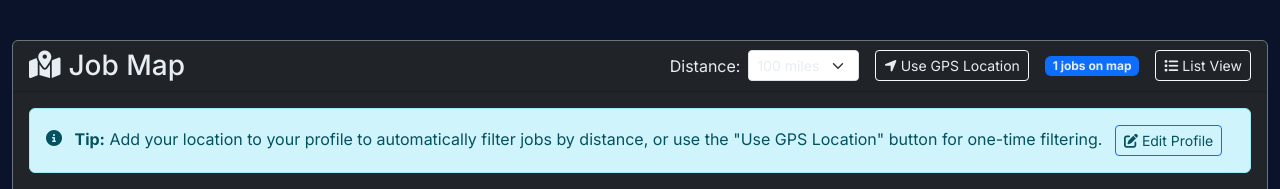
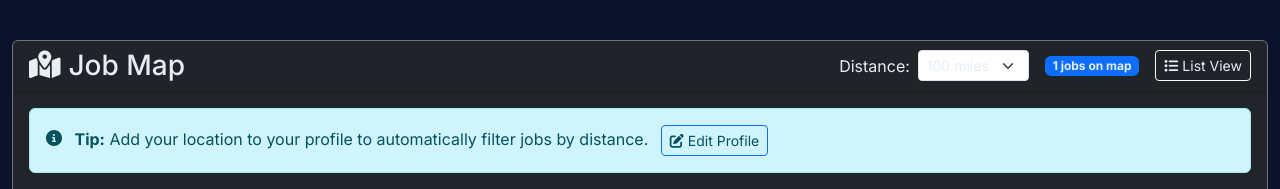
Before and after one commit to ritwij-ghosh/cs2340-team-project, a Django app: template jobs/templates/jobs/map.html in a window 1280 px wide. Shown: the part 63-252 px from the top of the page. Run offline with Django 5.2, Linux system fonts and the light colour scheme; data comes from the database, SQL or seed files in the repository; the template is opened without the code that fills it: values that come from a table or form of the project are taken from there, most other values are stand-ins (such as "Sample title", 1, 10 or a date in 2020).

Commit message:
Remove GPS location functionality, use only profile location
- Remove 'Use GPS Location' button from map interface
- Remove GPS geolocation JavaScript function and event listeners
- Update backend to only use profile location for filtering
- Simplify user location marker popup to show 'From your profile'
- Update legend to only show 'Your Profile Location'
- Remove GPS-related URL parameter handling
- Streamline location-based filtering to profile-only approach
- Clean up template alerts and messaging

```diff
--- a/jobs/templates/jobs/map.html
+++ b/jobs/templates/jobs/map.html
@@ -22,9 +22,6 @@
                 <option value="all">All jobs</option>
               </select>
             </div>
-            <button id="getLocationBtn" class="btn btn-outline-light btn-sm">
-              <i class="fas fa-location-arrow me-1"></i>Use GPS Location
-            </button>
             <span class="badge bg-primary">{{ jobs_count }} jobs on map</span>
             {% if user_lat and user_lon %}
               <span class="badge bg-success">
@@ -37,7 +34,7 @@
           </div>
         </div>
         <div class="card-body p-0">
-          {% if user_lat and user_lon and not request.GET.lat %}
+    {% if user_lat and user_lon %}
       <div class="alert alert-success m-3" role="alert" style="color: #0f5132;">
         <i class="fas fa-map-marker-alt me-2"></i>
         <strong>Location loaded from your profile!</strong> Jobs are automatically filtered by distance from {{ request.user.user_profile.location }}.
@@ -46,7 +43,7 @@
     {% if not user_lat and not user_lon and not has_profile_location %}
       <div class="alert alert-info m-3" role="alert" style="color: #055160;">
         <i class="fas fa-info-circle me-2"></i>
-              <strong>Tip:</strong> Add your location to your profile to automatically filter jobs by distance, or use the "Use GPS Location" button for one-time filtering.
+        <strong>Tip:</strong> Add your location to your profile to automatically filter jobs by distance.
         <a href="{% url 'profiles:edit' %}" class="btn btn-sm btn-outline-primary ms-2">
           <i class="fas fa-edit me-1"></i>Edit Profile
         </a>
@@ -84,9 +81,6 @@ document.addEventListener('DOMContentLoaded', function() {
     const userLat = {{ user_lat|default:"null" }};
     const userLon = {{ user_lon|default:"null" }};
     const maxDistance = {{ max_distance|default:"100" }};
-
-    // Check if location is from profile or GPS
-    const isProfileLocation = !window.location.search.includes('lat=');
 
     // Create markers for each job
     let markers = [];
@@ -195,61 +189,8 @@ document.addEventListener('DOMContentLoaded', function() {
         document.querySelector('.badge').textContent = `${filteredJobs.length} jobs on map`;
     }
 
-    // Geolocation functionality
-    function getCurrentLocation() {
-        if (!navigator.geolocation) {
-            alert('Geolocation is not supported by this browser.');
-            return;
-        }
-
-        const button = document.getElementById('getLocationBtn');
-        button.innerHTML = '<i class="fas fa-spinner fa-spin me-1"></i>Getting Location...';
-        button.disabled = true;
-
-        navigator.geolocation.getCurrentPosition(
-            function(position) {
-                const lat = position.coords.latitude;
-                const lon = position.coords.longitude;
-
-                // Add user location marker
-                if (userLocationMarker) {
-                    map.removeLayer(userLocationMarker);
-                }
-
-                const userLocationIcon = L.divIcon({
-                    className: 'user-location-icon',
-                    html: '<div style="background-color: #dc3545; width: 20px; height: 20px; border-radius: 50%; border: 3px solid white; box-shadow: 0 2px 8px rgba(0,0,0,0.4); display: flex; align-items: center; justify-content: center;"><i class="fas fa-user" style="color: white; font-size: 10px;"></i></div>',
-                    iconSize: [20, 20],
-                    iconAnchor: [10, 10]
-                });
-
-                userLocationMarker = L.marker([lat, lon], { icon: userLocationIcon })
-                    .addTo(map)
-                    .bindPopup(`
-                        <div style="text-align: center;">
-                            <h6 style="color: black; margin-bottom: 5px;"><i class="fas fa-user me-1"></i>Your Location</h6>
-                            <p style="color: black; margin: 0;">GPS location</p>
-                        </div>
-                    `);
-
-                // Reload page with location parameters
-                const url = new URL(window.location);
-                url.searchParams.set('lat', lat);
-                url.searchParams.set('lon', lon);
-                url.searchParams.set('distance', document.getElementById('distanceFilter').value);
-                window.location.href = url.toString();
-            },
-            function(error) {
-                console.error('Error getting location:', error);
-                alert('Unable to get your location. Please check your browser permissions.');
-                button.innerHTML = '<i class="fas fa-location-arrow me-1"></i>Use My Location';
-                button.disabled = false;
-            }
-        );
-    }
 
     // Event listeners
-    document.getElementById('getLocationBtn').addEventListener('click', getCurrentLocation);
     document.getElementById('distanceFilter').addEventListener('change', updateMapWithFilter);
 
     // Initialize map with current data
@@ -269,7 +210,7 @@ document.addEventListener('DOMContentLoaded', function() {
             .bindPopup(`
                 <div style="text-align: center;">
                     <h6 style="color: black; margin-bottom: 5px;"><i class="fas fa-user me-1"></i>Your Location</h6>
-                    <p style="color: black; margin: 0;">${isProfileLocation ? 'From your profile' : 'GPS location'}</p>
+                    <p style="color: black; margin: 0;">From your profile</p>
                 </div>
             `);
     }
@@ -295,7 +236,7 @@ document.addEventListener('DOMContentLoaded', function() {
             ${userLat && userLon ? `
             <div class="d-flex align-items-center mt-2">
                 <div style="background-color: #dc3545; width: 12px; height: 12px; border-radius: 50%; margin-right: 8px; display: flex; align-items: center; justify-content: center;"><i class="fas fa-user" style="color: white; font-size: 6px;"></i></div>
-                <small style="color: black;">${isProfileLocation ? 'Your Profile Location' : 'Your GPS Location'}</small>
+                <small style="color: black;">Your Profile Location</small>
             </div>
             ` : ''}
         `;
```
Also changed, not shown: jobs/views.py (+14 -15 lines). Lines whose indentation alone changed are shown as unchanged.
